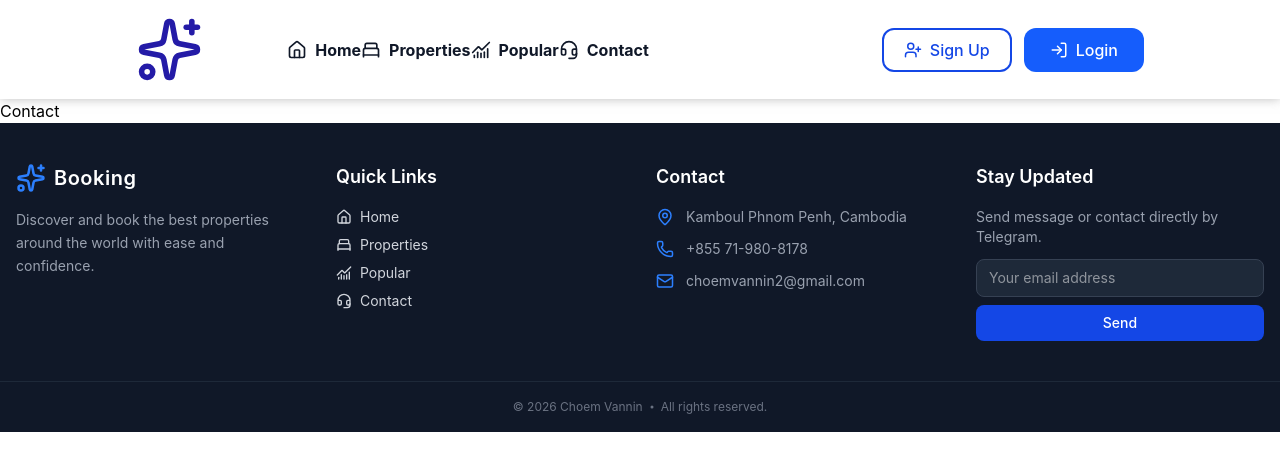
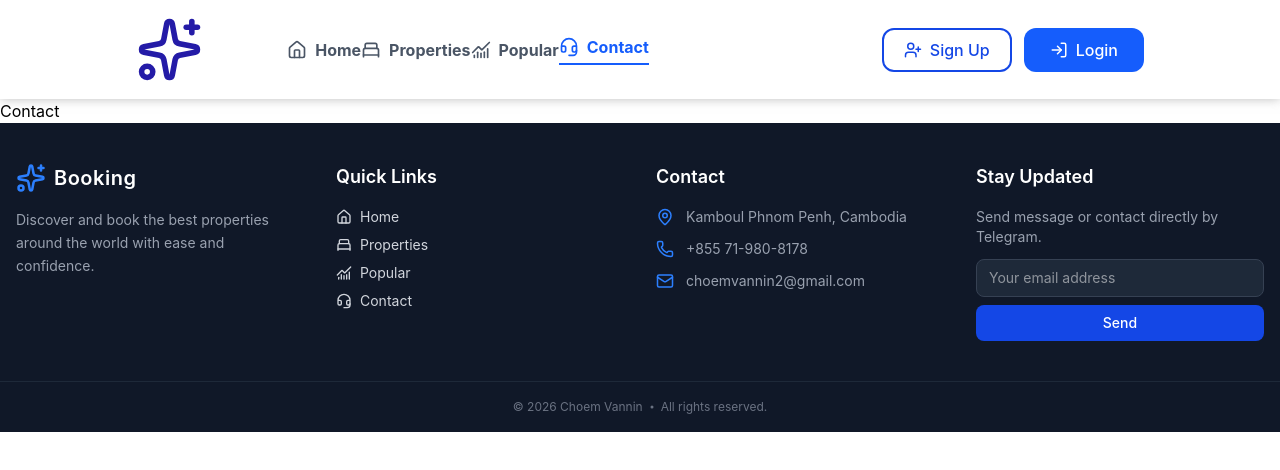
Before and after one commit to choemvannin2-hub/Hotel-System-Management-Frontend-React.js-Tailwindcss-, a React (Vite) app: page /contact in a window 1280 px wide. Shown: the top 470 px of the page. Built offline with nearby package versions, Linux system fonts and the light colour scheme.

Commit message:
UPDATED: active navigation bar style.

```diff
--- a/src/components/user/layouts/NavBar.jsx
+++ b/src/components/user/layouts/NavBar.jsx
@@ -1,6 +1,6 @@
 import React from 'react'
-import { Link } from 'react-router-dom'
-import { Home, Sparkles, BedSingle, Headset, BookText, icons, UserPlus, LogIn, LogOut, ChartNoAxesCombined } from 'lucide-react'
+import { NavLink, Link } from 'react-router-dom'
+import { Home, Sparkles, BedSingle, Headset, UserPlus, LogIn, LogOut, ChartNoAxesCombined } from 'lucide-react'
 
 const NavBar = () => {
   const NavLinks = [
@@ -11,17 +11,17 @@ const NavBar = () => {
     },
     {
       label: "Properties",
-      path: "properties",
+      path: "/properties",
       icon: BedSingle
     },
     {
       label: "Popular",
-      path: "popular",
+      path: "/popular",
       icon: ChartNoAxesCombined
     },
     {
       label: "Contact",
-      path: "contact",
+      path: "/contact",
       icon: Headset
     }
   ]
@@ -35,14 +35,25 @@ const NavBar = () => {
       </Link>
 
       {/* NAVBAR */}
-      <nav className='flex justify-between text-gray-900 font-bold'>
+      <nav className='flex justify-between items-center text-gray-900 font-bold'>
         {NavLinks.map((link) => {
-          const IconComponent = link.icon // Capitalized variable name for JSX
+          const IconComponent = link.icon
           return (
-            <Link key={link.label} to={link.path} className='flex items-center gap-2 shrink-0'>
+            <NavLink
+              key={link.label}
+              to={link.path}
+              end={link.path === '/'}
+              className={({ isActive }) =>
+                `flex items-center gap-2 shrink-0 transition-colors duration-200 ${
+                  isActive
+                    ? 'text-blue-600 border-b-2 border-blue-600 pb-1'
+                    : 'text-gray-600 hover:text-blue-600'
+                }`
+              }
+            >
               <IconComponent size={20} />
               {link.label}
-            </Link>
+            </NavLink>
           )
         })}
       </nav>
@@ -60,6 +71,7 @@ const NavBar = () => {
           Login
         </Link>
       </div>
+
       {/* Logout */}
       <div className='hidden items-center justify-end space-x-3'>
         <Link className='flex gap-x-2 items-center font-medium border-2 rounded-xl border-rose-700 px-5 py-2 text-rose-700 hover:bg-rose-600 hover:text-white transition-colors duration-200' to="/register">
```
